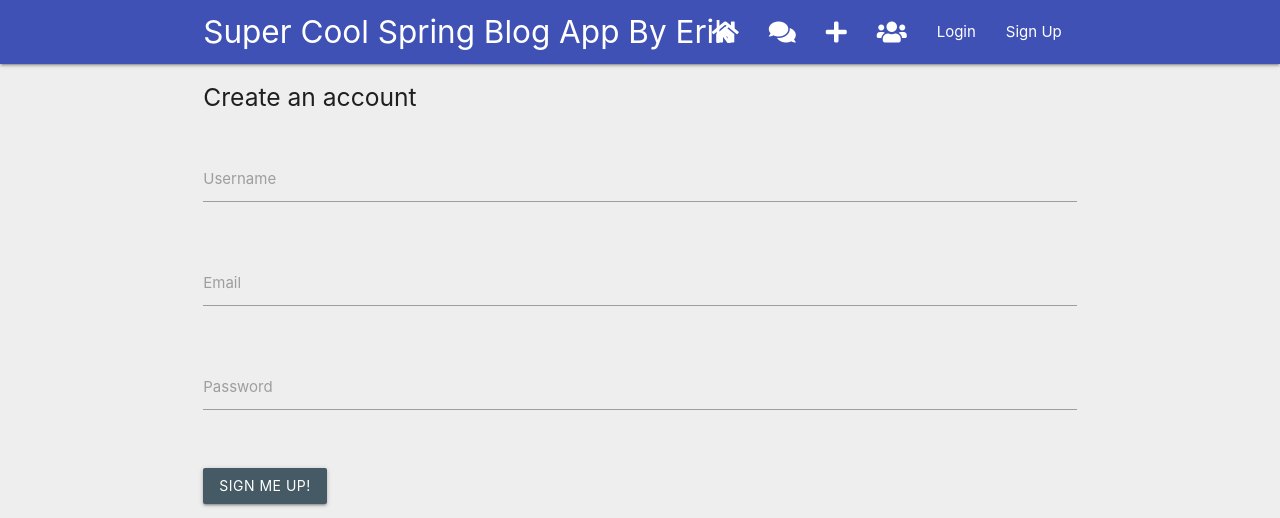
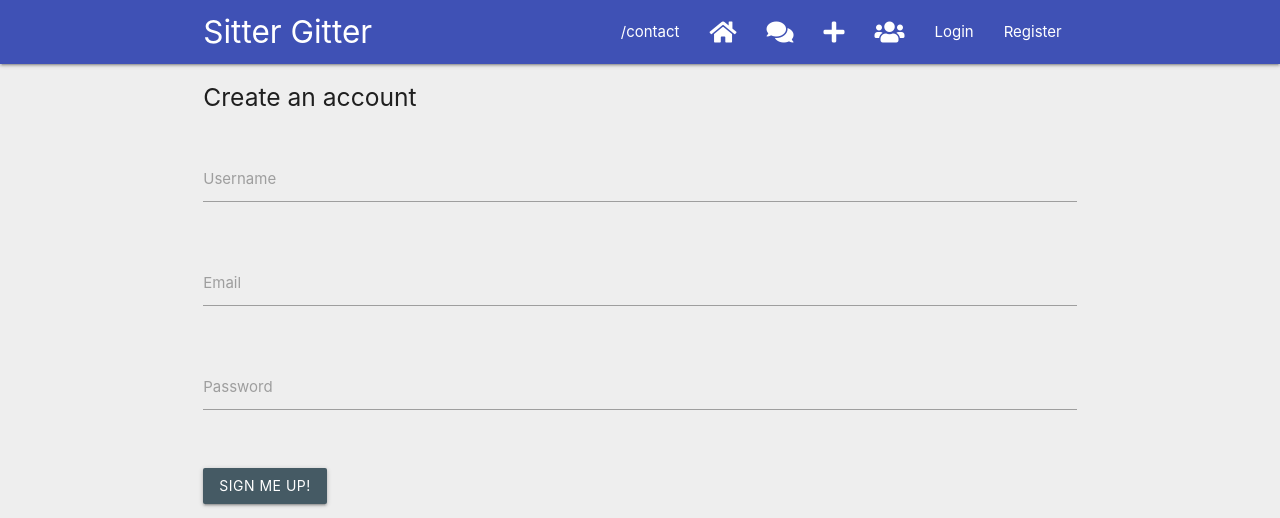
Before and after one commit to sitter-gitter/Sitter-Gitter, a Spring Boot app: page /register in a window 1280 px wide. Shown: the top 518 px of the page. Run offline with Spring Boot 4, Linux system fonts and the light colour scheme; some of the project's set-up classes (security, data sources, template engines, error pages and the like) are left out, and stand-ins take their place; some libraries are stand-ins or nearby versions.

Commit message:
create contact controller/page skeleton

```diff
--- a/src/main/java/com/codeup/sittergitter/controllers/UserController.java
+++ b/src/main/java/com/codeup/sittergitter/controllers/UserController.java
@@ -22,7 +22,7 @@ public class UserController {
     @GetMapping("/register")
     public String showSignupForm(Model model){
         model.addAttribute("user", new User());
-        return "users/sign-up";
+        return "users/register";
     }
 
     // CREATE PROFILE POST
--- a/src/main/resources/templates/fragments/navbar.html
+++ b/src/main/resources/templates/fragments/navbar.html
@@ -10,11 +10,13 @@
 <div class="container">
 <div class="row">
 <div class="col s5">
-    <a href="/reviews" class="brand-logo">Super Cool Spring Blog App By Erik</a>
+    <a href="/reviews" class="brand-logo">Sitter Gitter</a>
 </div>
     <div class="col s7">
     <ul id="nav-mobile" class="right hide-on-med-and-down">
-        <li><a href="/home"><i class="fas fa-home"></i></a></li>
+        <li><a href="/contact">/contact</a></li>
+
+        <li><a href="/"><i class="fas fa-home"></i></a></li>
         <li>
             <a href="/reviews"><i class="fas fa-comments"></i></a></li>
         <li>
@@ -22,10 +24,10 @@
             <a href="/reviews/create">
             <i class="fas fa-plus"></i></a>
         </li>
-        <li><a href="/users"><i class="fas fa-users"></i></a></li>
+        <li><a href="/profile/index"><i class="fas fa-users"></i></a></li>
 
         <li sec:authorize="isAnonymous()"><a href="/login">Login</a></li>
-        <li sec:authorize="isAnonymous()"><a href="/sign-up">Sign Up</a></li>
+        <li sec:authorize="isAnonymous()"><a href="/register">Register</a></li>
 
         <li sec:authorize="isAuthenticated()" style="display: inline;">
             <form th:action="@{/logout}" th:method="review" style="display: inline-block;">
--- a/src/main/resources/templates/users/sign-up.html
+++ b/src/main/resources/templates/users/register.html
@@ -1,6 +1,6 @@
 <!doctype html>
 <html xmlns:th="http://www.thymeleaf.org">
-<head><th:block th:replace="fragments/head :: header('Create New Review')" /></head>
+<head><th:block th:replace="fragments/head :: header('Register')" /></head>
 <body>
 <nav><th:block th:replace="fragments/navbar :: navbar" /></nav>
 
@@ -15,7 +15,7 @@
         </div>
     </div>
 
-    <form th:action="@{/sign-up}" th:method="POST" th:object="${user}">
+    <form th:action="@{/register}" th:method="POST" th:object="${user}">
         <div class="row">
             <div class="input-field col s12">
                 <input id="username" th:field="*{username}" name="username" class="validate" type="text" />
```
Also changed, not shown: src/main/java/com/codeup/sittergitter/controllers/ContactController.java (added, +14 -0 lines), src/main/resources/templates/contact.html (added, +51 -0 lines).
